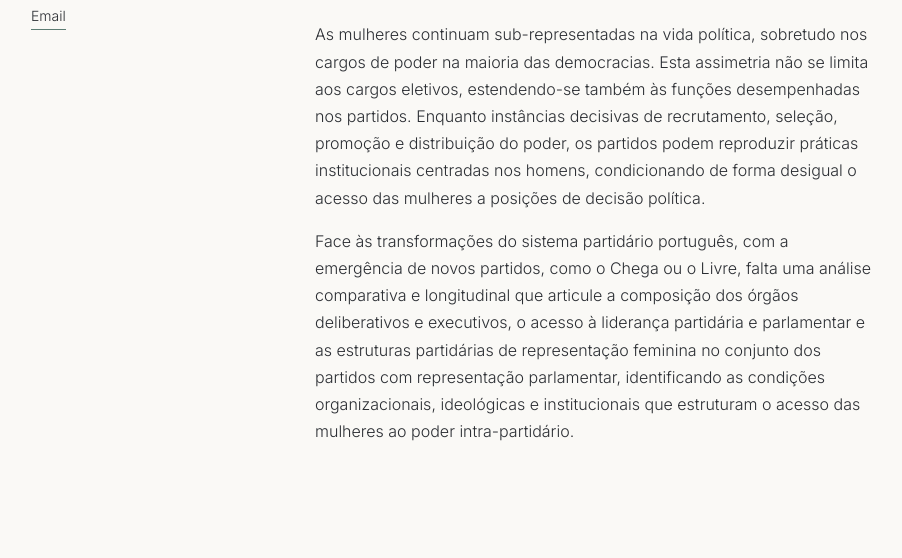
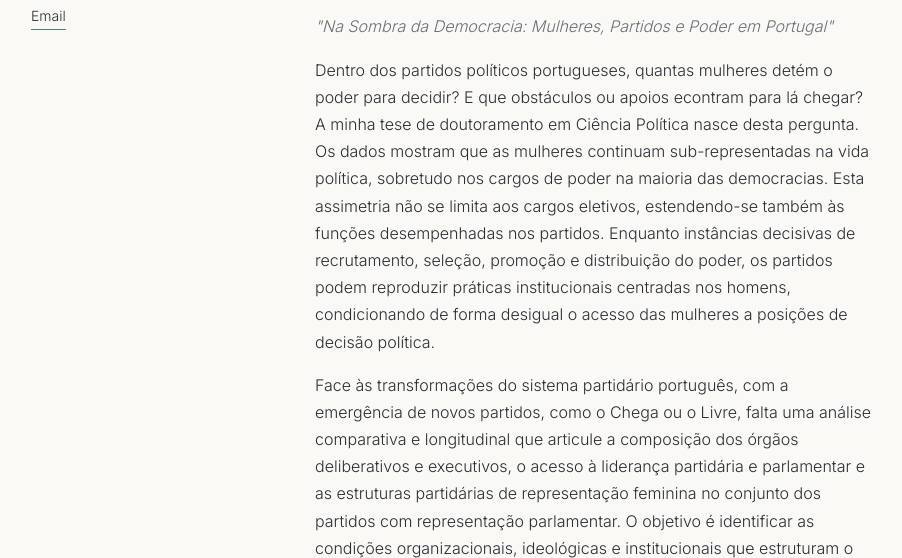
Before and after one commit to DosReisTorres/dosreistorres.github.io, a plain HTML site: page trabalho.html in a window 1280 px wide. Shown: the part 248-806 px from the top of the page, without its empty margins (189-1091 px from the left). Drawn offline with nearby package versions, Linux system fonts and the light colour scheme.

Commit message:
Update thesis section in trabalho.html
Added italicized text for thesis title and refined paragraph content.

```diff
--- a/trabalho.html
+++ b/trabalho.html
@@ -27,9 +27,15 @@
 
     <div class="content">
       <p class="eyebrow">Investigação</p>
-      <h2>A minha tese</h2>
+     <h2>A minha tese</h2>
+      <p style="font-style: italic; color: var(--ink-soft); margin-top: -8px;">
+        "Na Sombra da Democracia: Mulheres, Partidos e Poder em Portugal"
+      </p>
       <p>
-        As mulheres continuam sub-representadas na vida política, sobretudo nos cargos de poder na maioria das democracias.
+        Dentro dos partidos políticos portugueses, quantas mulheres detém o poder para decidir?
+        E que obstáculos ou apoios econtram para lá chegar? A minha tese de doutoramento em Ciência Política nasce desta
+        pergunta.
+        Os dados mostram que as mulheres continuam sub-representadas na vida política, sobretudo nos cargos de poder na maioria das democracias.
         Esta assimetria não se limita aos cargos eletivos, estendendo-se também às funções desempenhadas nos partidos.
         Enquanto instâncias decisivas de recrutamento, seleção, promoção e distribuição do poder, os partidos podem reproduzir práticas institucionais
         centradas nos homens, condicionando de forma desigual o acesso das mulheres a posições de decisão política.
@@ -38,7 +44,7 @@
         Face às transformações do sistema partidário português, com a emergência de novos partidos, como o Chega ou o Livre,
         falta uma análise comparativa e longitudinal que articule a composição dos órgãos deliberativos e executivos,
         o acesso à liderança partidária e parlamentar e as estruturas partidárias de representação feminina no conjunto dos partidos
-        com representação parlamentar, identificando as condições organizacionais, ideológicas e
+        com representação parlamentar. O objetivo é identificar as condições organizacionais, ideológicas e
         institucionais que estruturam o acesso das mulheres ao poder intra-partidário.
 
 
```
